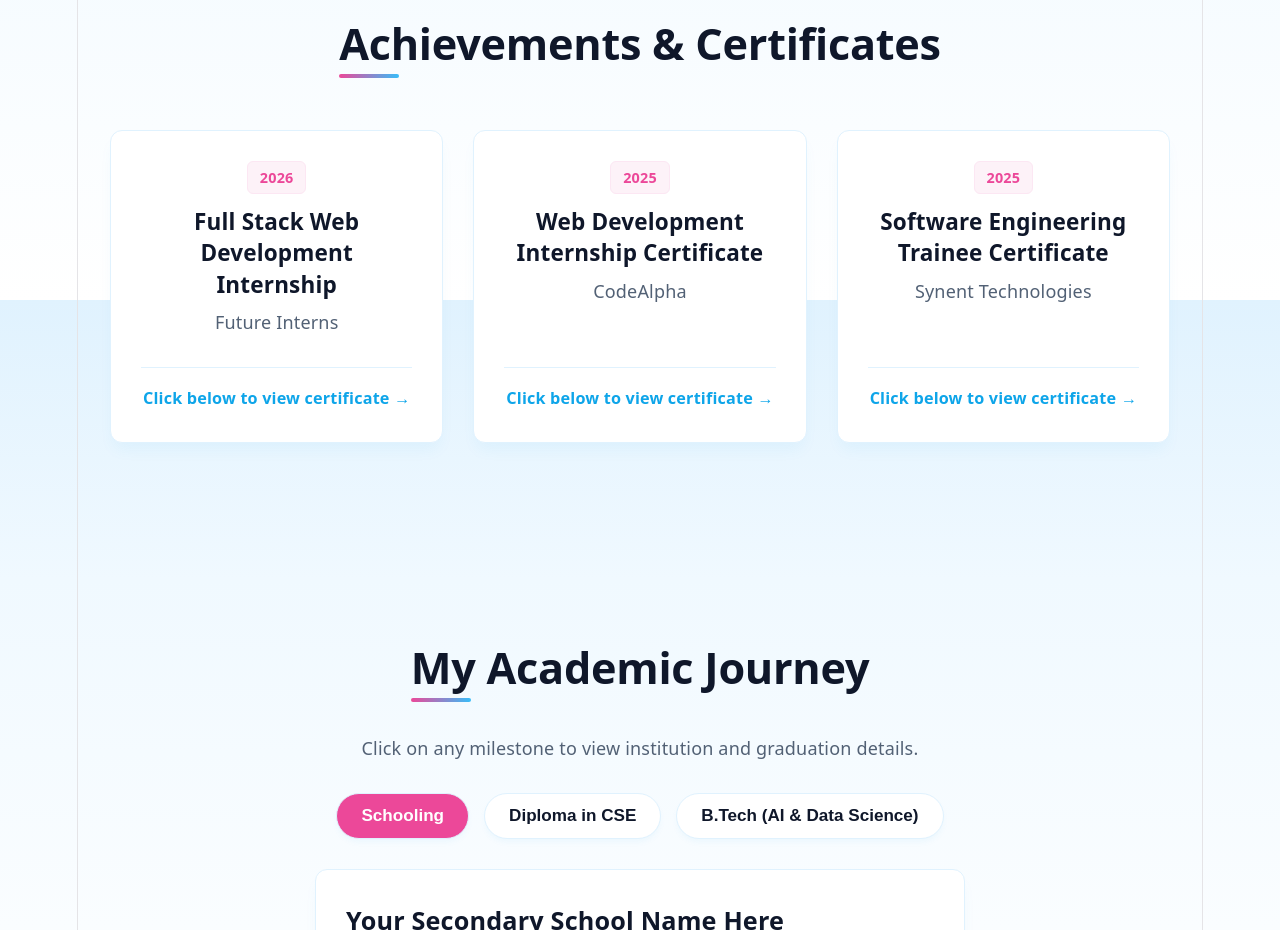
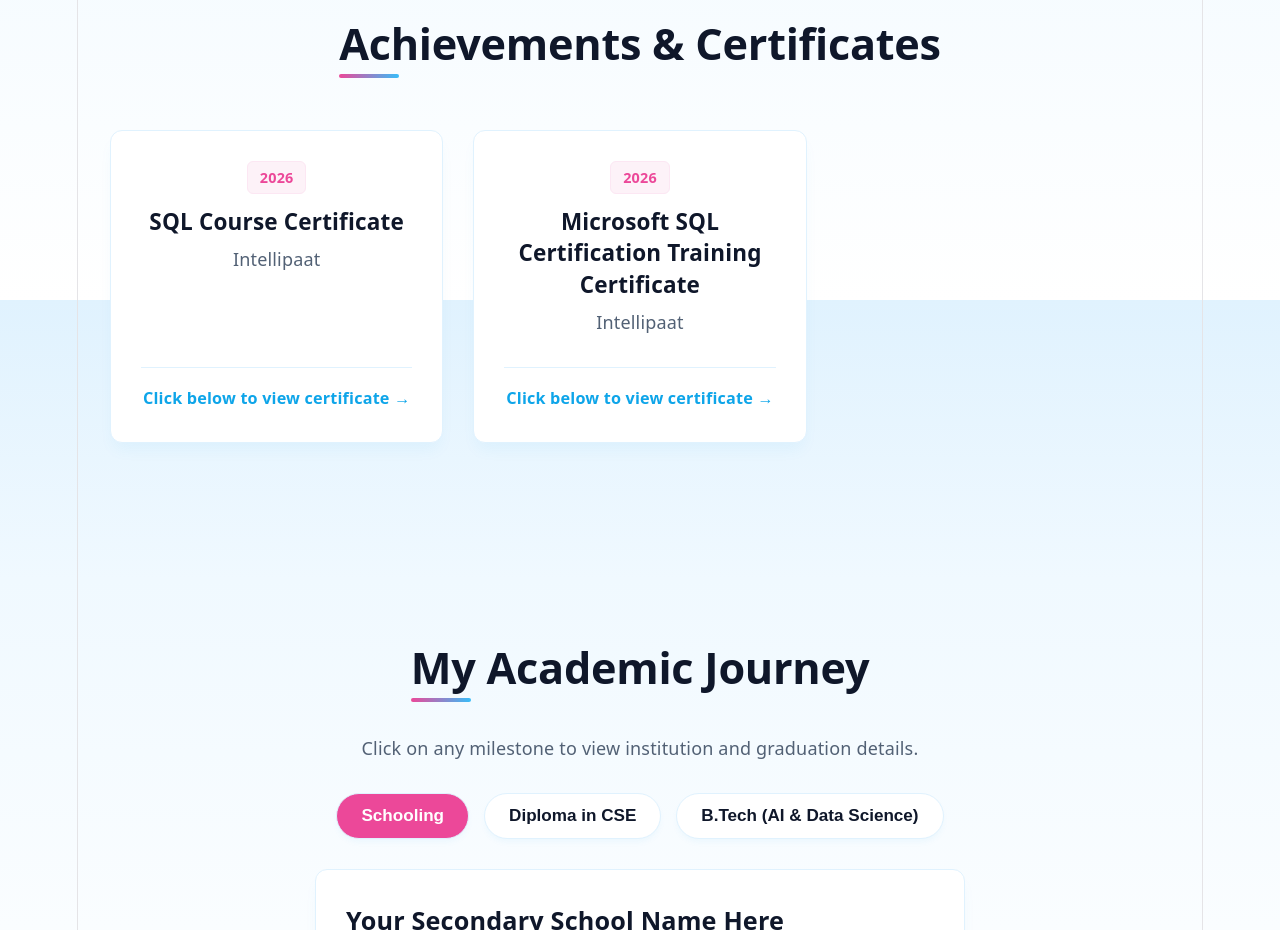
Before and after one commit to GuruvaniRohithKumar/FUTURE_FS_01, a React (Vite) app: page / in a window 1280 px wide. Shown: the part 3700-4630 px from the top of the page. Built offline with nearby package versions, Linux system fonts and the light colour scheme.

Commit message:
Feat: Updated achievements to use direct credential viewing links

```diff
--- a/src/components/Achievements.jsx
+++ b/src/components/Achievements.jsx
@@ -4,25 +4,18 @@ const Achievements = () => {
   const certificates = [
     {
       id: 1,
-      title: "Full Stack Web Development Internship",
-      organization: "Future Interns",
+      title: "SQL Course Certificate",
+      organization: "Intellipaat",
       year: "2026",
       // 💡 Paste the actual credential link or hosted PDF/Image URL below:
-      certificateLink: "https://your-certificate-link-here.com"
+      certificateLink: "https://lms.intellipaat.com/certificate-link/?Yz1jdXMtOTEzMTY3JnU9NDAzNjkwJmV4dD0x"
     },
     {
       id: 2,
-      title: "Web Development Internship Certificate",
-      organization: "CodeAlpha",
-      year: "2025",
-      certificateLink: "https://your-certificate-link-here.com"
-    },
-    {
-      id: 3,
-      title: "Software Engineering Trainee Certificate",
-      organization: "Synent Technologies",
-      year: "2025",
-      certificateLink: "https://your-certificate-link-here.com"
+      title: "Microsoft SQL Certification Training Certificate",
+      organization: "Intellipaat",
+      year: "2026",
+      certificateLink: "https://lms.intellipaat.com/certificate-link/?Yz0yODUzJnU9NDAzNjkwJmV4dD0x"
     }
   ];
 
```
